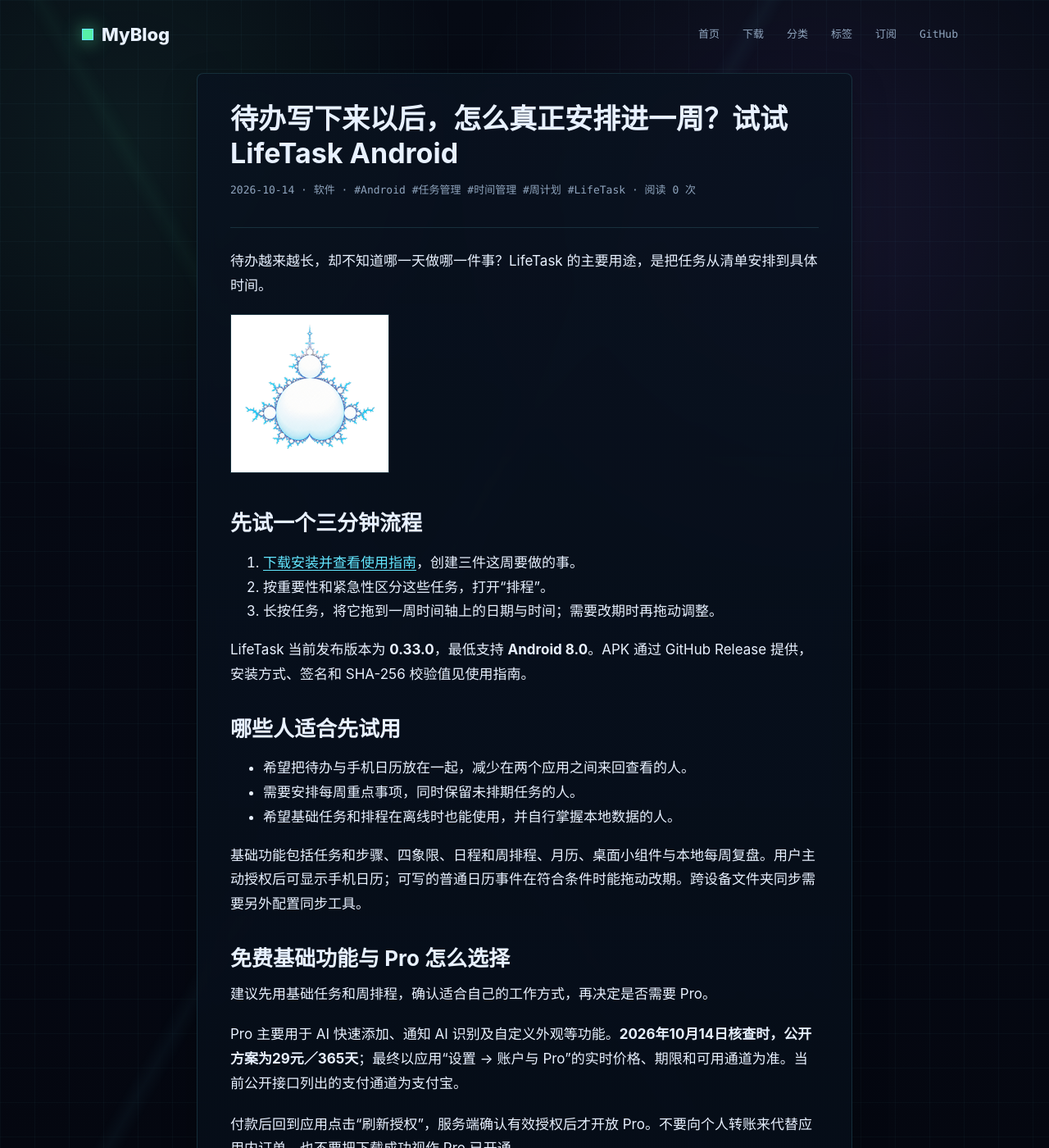
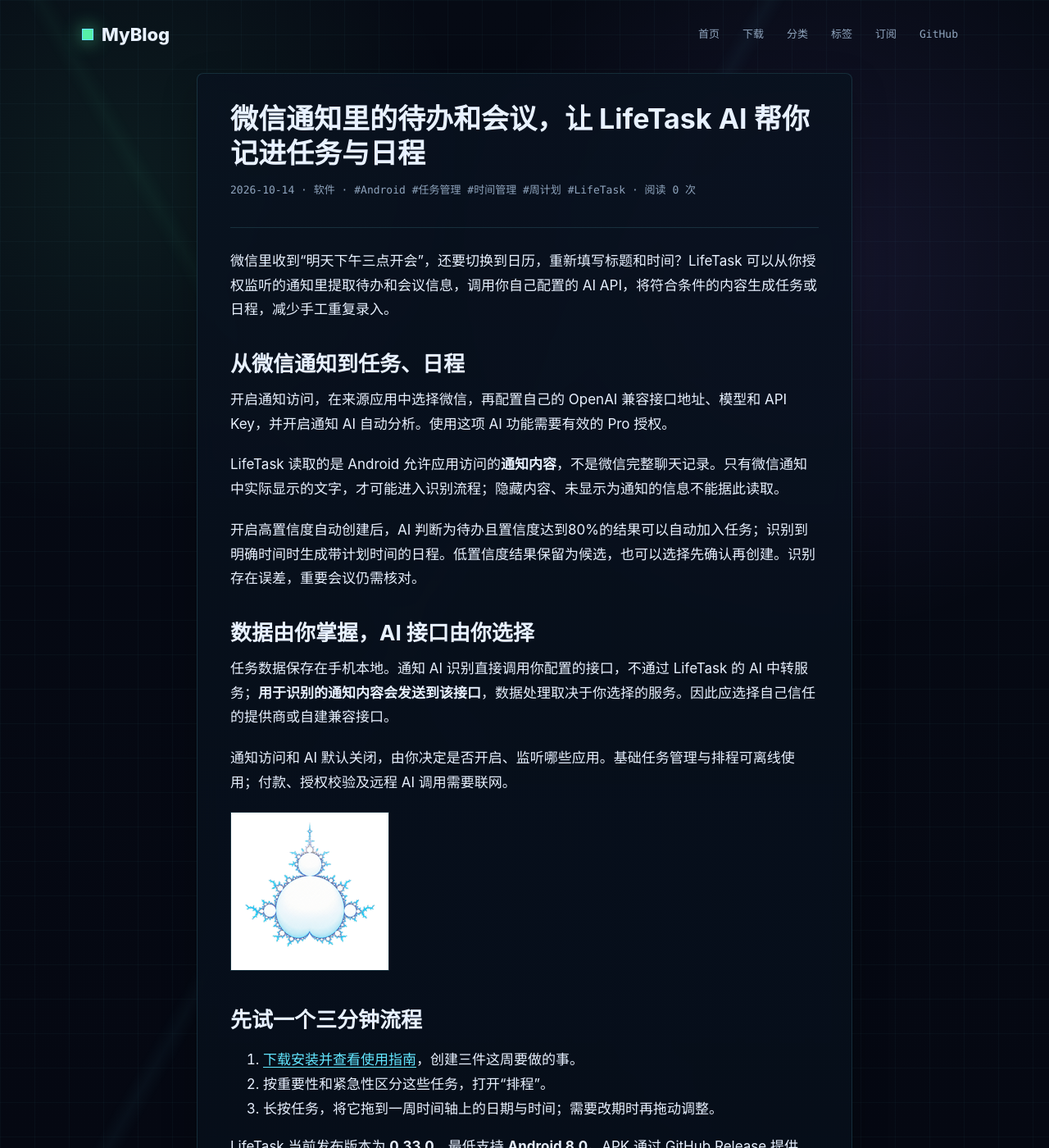
Before and after one commit to joysky77/MyBlog, a Jekyll site: the page built from _posts/2026-10-14-lifetask-week-planning.md, in a window 1280 px wide and 1400 px high. Shown: the whole window at 82% size. Built offline with Jekyll 4.4.1, drawn with Linux system fonts in a browser that asks for light colours; comment, search, counter and statistics services are not loaded.

Commit message:
Highlight WeChat notification to AI task automation and data flow

```diff
--- a/_posts/2026-10-14-lifetask-week-planning.md
+++ b/_posts/2026-10-14-lifetask-week-planning.md
@@ -1,13 +1,27 @@
 ---
 layout: post
-title: "待办写下来以后，怎么真正安排进一周？试试 LifeTask Android"
+title: "微信通知里的待办和会议，让 LifeTask AI 帮你记进任务与日程"
 date: 2026-10-14 22:00:00 +0800
 categories: 软件
 tags: [Android, 任务管理, 时间管理, 周计划, LifeTask]
-description: "LifeTask 将未安排任务、四象限和一周时间轴放在同一页。Android 8.0起可安装，基础任务与排程可离线使用，Pro年费按应用实时方案显示。"
+description: "LifeTask 可监听经授权的微信等应用通知，调用用户自选 AI API 提取待办和会议，按设置自动生成任务或日程。任务本地保存，AI识别内容直接发往自选接口。"
 ---
 
-待办越来越长，却不知道哪一天做哪一件事？LifeTask 的主要用途，是把任务从清单安排到具体时间。
+微信里收到“明天下午三点开会”，还要切换到日历，重新填写标题和时间？LifeTask 可以从你授权监听的通知里提取待办和会议信息，调用你自己配置的 AI API，将符合条件的内容生成任务或日程，减少手工重复录入。
+
+## 从微信通知到任务、日程
+
+开启通知访问，在来源应用中选择微信，再配置自己的 OpenAI 兼容接口地址、模型和 API Key，并开启通知 AI 自动分析。使用这项 AI 功能需要有效的 Pro 授权。
+
+LifeTask 读取的是 Android 允许应用访问的**通知内容**，不是微信完整聊天记录。只有微信通知中实际显示的文字，才可能进入识别流程；隐藏内容、未显示为通知的信息不能据此读取。
+
+开启高置信度自动创建后，AI 判断为待办且置信度达到80%的结果可以自动加入任务；识别到明确时间时生成带计划时间的日程。低置信度结果保留为候选，也可以选择先确认再创建。识别存在误差，重要会议仍需核对。
+
+## 数据由你掌握，AI 接口由你选择
+
+任务数据保存在手机本地。通知 AI 识别直接调用你配置的接口，不通过 LifeTask 的 AI 中转服务；**用于识别的通知内容会发送到该接口**，数据处理取决于你选择的服务。因此应选择自己信任的提供商或自建兼容接口。
+
+通知访问和 AI 默认关闭，由你决定是否开启、监听哪些应用。基础任务管理与排程可离线使用；付款、授权校验及远程 AI 调用需要联网。
 
 ![LifeTask 应用图标]({{ "/assets/lifetask-icon.png" | relative_url }})
 
```
